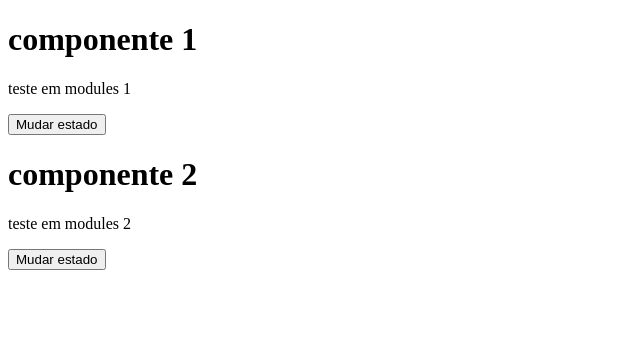
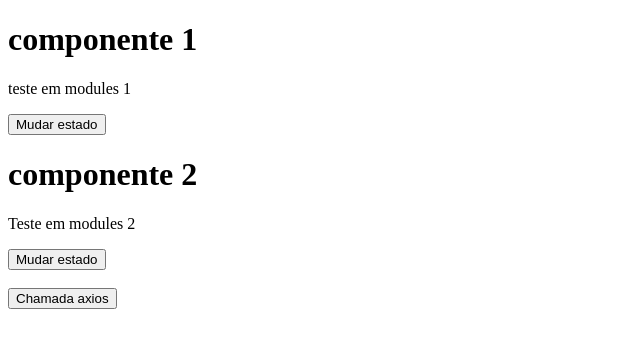
Before and after one commit to Rick504/teste-vue2-vuex-axios, a Vue app: page / in a window 1280 px wide. Shown: the top 348 px of the page, without its empty margins (0-640 px from the left). Built offline with nearby package versions, Linux system fonts and the light colour scheme.

Commit message:
implementando axios nos stores do vuex

```diff
--- a/package.json
+++ b/package.json
@@ -8,6 +8,7 @@
     "lint": "vue-cli-service lint"
   },
   "dependencies": {
+    "axios": "^0.27.2",
     "core-js": "^3.8.3",
     "vue": "^2.6.14",
     "vuex": "3.4.0"
--- /dev/null
+++ b/src/services/config/http.config.js
@@ -0,0 +1,5 @@
+import axios from 'axios'
+
+export const http = axios.create({
+    baseURL: "https://jsonplaceholder.typicode.com/"
+})
--- /dev/null
+++ b/src/services/index.js
@@ -0,0 +1,3 @@
+export { default as http } from './config/http.config'
+
+export { default as TesteService } from './teste.service'
--- /dev/null
+++ b/src/services/teste.service.js
@@ -0,0 +1,7 @@
+import { http } from './config/http.config'
+
+export default {
+  userDetail: () => {
+    return http.get('posts/2')
+  }
+}
--- a/src/views/Page_two/TesteTwo.vue
+++ b/src/views/Page_two/TesteTwo.vue
@@ -3,15 +3,18 @@
       <h1>componente 2</h1>
       <p>{{ pageTwoModule.teste }}</p>
       <button @click="mudarEstadoTwo()">Mudar estado</button>
+      <br><br>
+      <button @click="httpUserDetails()">Chamada axios</button>
   </div>
 </template>
 
 <script>
-import { mapState, mapMutations } from 'vuex'
+import { mapState, mapMutations, mapActions } from 'vuex'
 
 export default {
   methods: {
-    ...mapMutations([ 'mudarEstadoTwo' ])
+    ...mapMutations([ 'mudarEstadoTwo' ]),
+    ...mapActions([ "httpUserDetails" ])
   },
   computed: {
     ...mapState(["pageTwoModule"])
--- a/src/views/Page_two/store.js
+++ b/src/views/Page_two/store.js
@@ -1,10 +1,23 @@
+import teste from '@/services/teste.service'
+
 const pageTwoModule = {
   state: () => ({
-      teste: 'teste em modules 2'
+      teste: 'Teste em modules 2'
   }),
   mutations: {
     mudarEstadoTwo (state) {
-      state.teste = state.teste + " Adicionando uma frase em componete 2"
+      state.teste = "Mudando o estado da frase em componete 2"
+    },
+    sendData(state, data) {
+      state.teste = data;
+    }
+  },
+  actions: {
+    async httpUserDetails (context) {
+      let res = await teste.userDetail()
+      let data = res.data
+
+      context.commit("sendData", data);
     }
   }
 }
```
Also changed, not shown: 1 other file (tests, documents, lock files or other folders).
